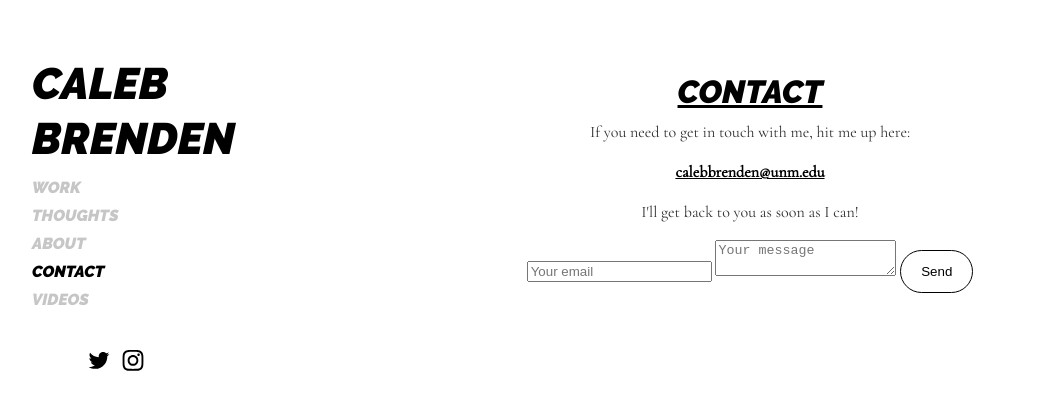
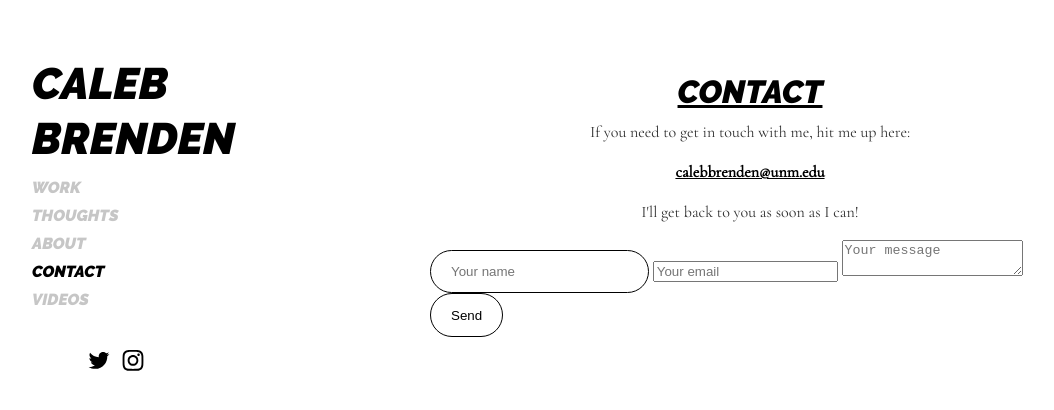
Before and after one commit to calebbrenden/my-site, a Jekyll site: the page built from contact.md, in a window 1280 px wide. Shown: the top 410 px of the page, without its empty margins (36-1090 px from the left). Built offline with Jekyll 4.4.1, drawn with Linux system fonts in a browser that asks for light colours.

Commit message:
edited form

```diff
--- a/contact.md
+++ b/contact.md
@@ -13,8 +13,9 @@ sidebar_link: true
 <p align="center">I'll get back to you as soon as I can!</p>
 
 
-<form method="POST" action="https://formspree.io/calebbrenden@unm.edu">
-  <input type="email" name="email" placeholder="Your email">
-  <textarea name="message" placeholder="Your message"></textarea>
-  <button type="submit">Send</button>
+<form id="contactform" action="//formspree.io/your@email.com" method="POST">
+    <input type="text" name="name" placeholder="Your name">
+    <input type="email" name="_replyto" placeholder="Your email">
+    <textarea name="message" placeholder="Your message"></textarea>
+    <input type="submit" value="Send">
 </form>
```
